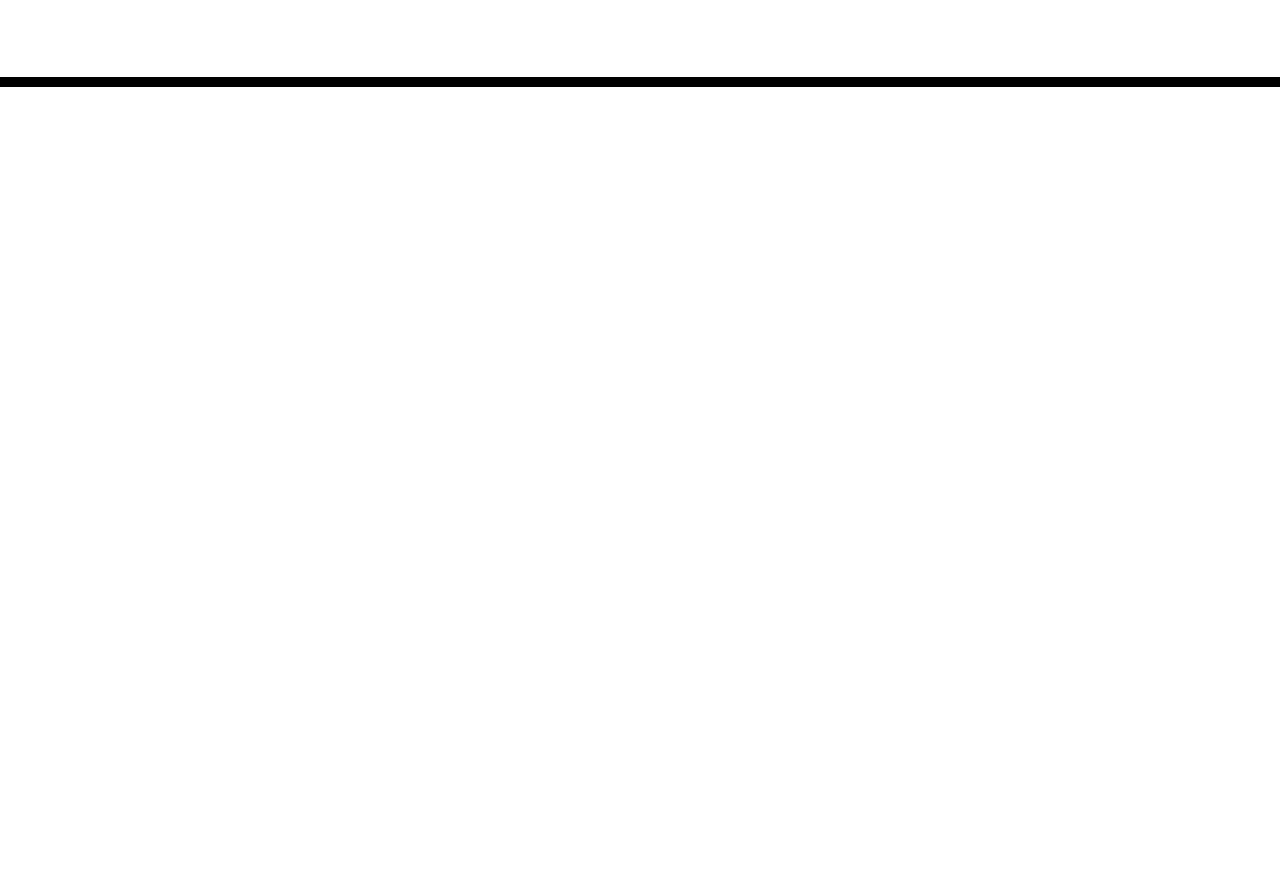
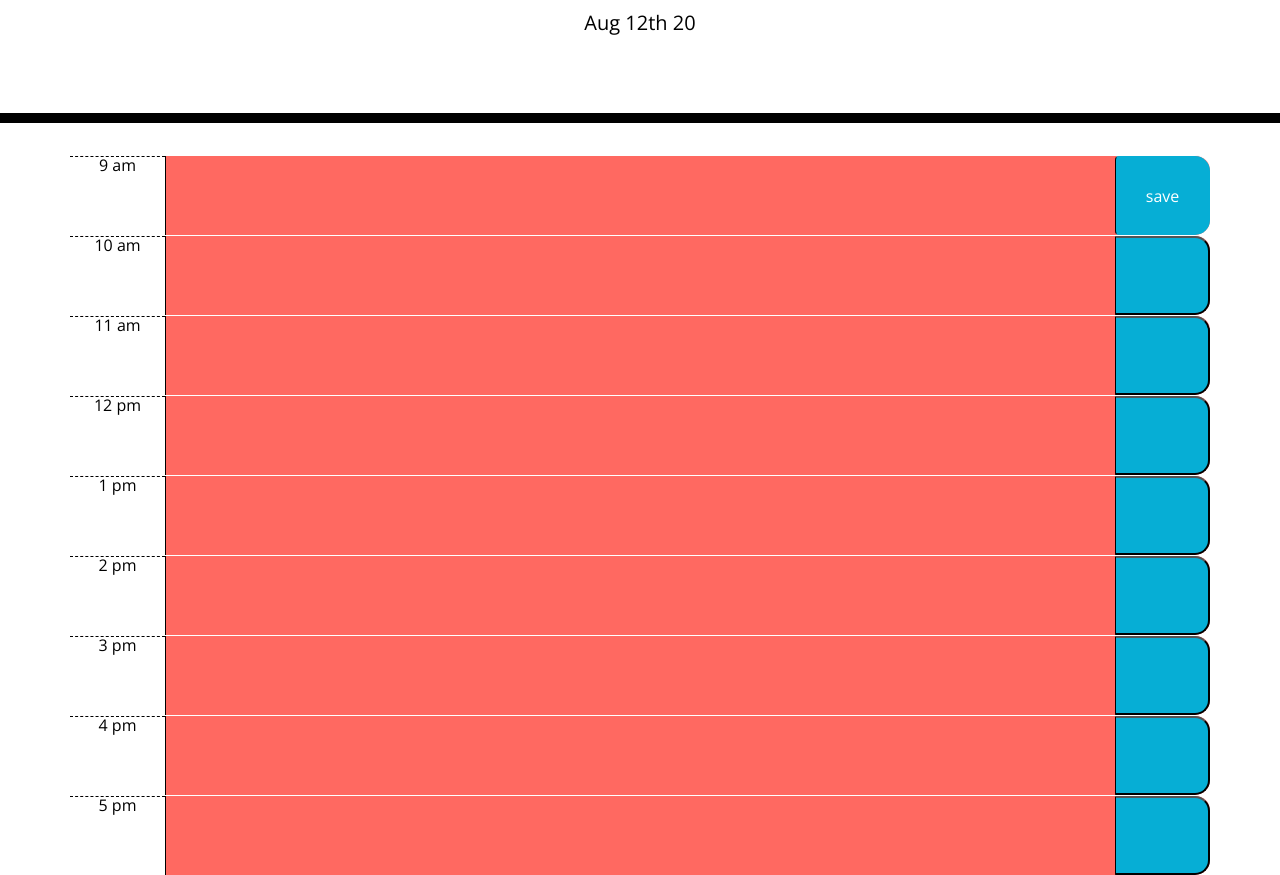
Before and after one commit to orlandoliddell/Day_Planner, a plain HTML site: page index.html in a window 1280 px wide. Shown: the part 181-1056 px from the top of the page. Before the commit the page ends 800 px from the top, so only its background shows below. Drawn offline with nearby package versions, Linux system fonts and the light colour scheme.

Commit message:
Massive commit. Completed rows for work hours. Completed loop for hours to shade based on past present and future. Clicking save adds description value to local storage.

```diff
--- /dev/null
+++ b/Assets/script.js
@@ -0,0 +1,27 @@
+$("#currentDay").text(moment().format("MMM Do YY"));
+$("#hour").text(moment().format("HH"));
+
+
+function update() {
+    var currentHour = moment().format("HH");
+    $(".hour-block").each(function(){
+        var blockH = $(this).attr("id")
+        console.log(blockH);
+        if (currentHour>blockH) {
+            $(this).addClass("past")
+        }else if(currentHour=blockH) {
+            $(this).addClass("present")
+        }else {
+            $(this).addClass("future")
+        }
+    })
+}
+update();
+
+function save() {
+    var description = $(this).siblings(".description").val();
+    var key = $(this).parent().attr("id");
+    localStorage.setItem(key, description)
+}
+
+$(".saveBtn").on("click", save)
--- a/index.html
+++ b/index.html
@@ -18,7 +18,7 @@
       href="https://fonts.googleapis.com/css?family=Open+Sans&display=swap"
       rel="stylesheet"
     />
-    <link rel="stylesheet" href="style.css" />
+    <link rel="stylesheet" href="Assets/style.css" />
     <title>Work Day Scheduler</title>
   </head>
 
@@ -30,9 +30,65 @@
     </header>
     <div class="container">
       <!-- Timeblocks go here -->
+
+      <div id="09" class="row time-block hour-block">
+        <div class="col-1 hour">9 am</div>
+        <textarea class = "col-10 description"></textarea>
+        <button class = "btn col-1 saveBtn ">save</button>
+      </div>
+      <div id="10" class="row time-block hour-block">
+        <div class="col-1 hour">10 am</div>
+        <textarea class = "col-10 description"></textarea>
+        <button class = "col-1 saveBtn"></button>
+      </div>
+      <div id="11" class="row time-block hour-block">
+        <div class="col-1 hour">11 am</div>
+        <textarea class = "col-10 description"></textarea>
+        <button class = "col-1 saveBtn"></button>
+      </div>
+      <div id="12" class="row time-block hour-block">
+        <div class="col-1 hour">12 pm</div>
+        <textarea class = "col-10 description"></textarea>
+        <button class = "col-1 saveBtn"></button>
+      </div>
+      <div id="13" class="row time-block hour-block">
+        <div class="col-1 hour">1 pm</div>
+        <textarea class = "col-10 description"></textarea>
+        <button class = "col-1 saveBtn"></button>
+      </div>
+      <div id="14" class="row time-block hour-block">
+        <div class="col-1 hour">2 pm</div>
+        <textarea class = "col-10 description"></textarea>
+        <button class = "col-1 saveBtn"></button>
+      </div>
+      <div id="15" class="row time-block hour-block">
+        <div class="col-1 hour">3 pm</div>
+        <textarea class = "col-10 description"></textarea>
+        <button class = "col-1 saveBtn"></button>
+      </div>
+      <div id="16" class="row time-block hour-block">
+        <div class="col-1 hour">4 pm</div>
+        <textarea class = "col-10 description"></textarea>
+        <button class = "col-1 saveBtn"></button>
+      </div>
+      <div id="17" class="row time-block hour-block">
+        <div class="col-1 hour">5 pm</div>
+        <textarea class = "col-10 description"></textarea>
+        <button class = "col-1 saveBtn"></button>
+      </div>
+
+
+
+
+
+
+
+
+
     </div>
 
     <script src="https://code.jquery.com/jquery-3.4.1.min.js"></script>
     <script src="https://cdnjs.cloudflare.com/ajax/libs/moment.js/2.24.0/moment.min.js"></script>
+    <script src="Assets/script.js"></script>
   </body>
 </html>
```
Also changed, not shown: Assets/style.css (renamed from style.css).
